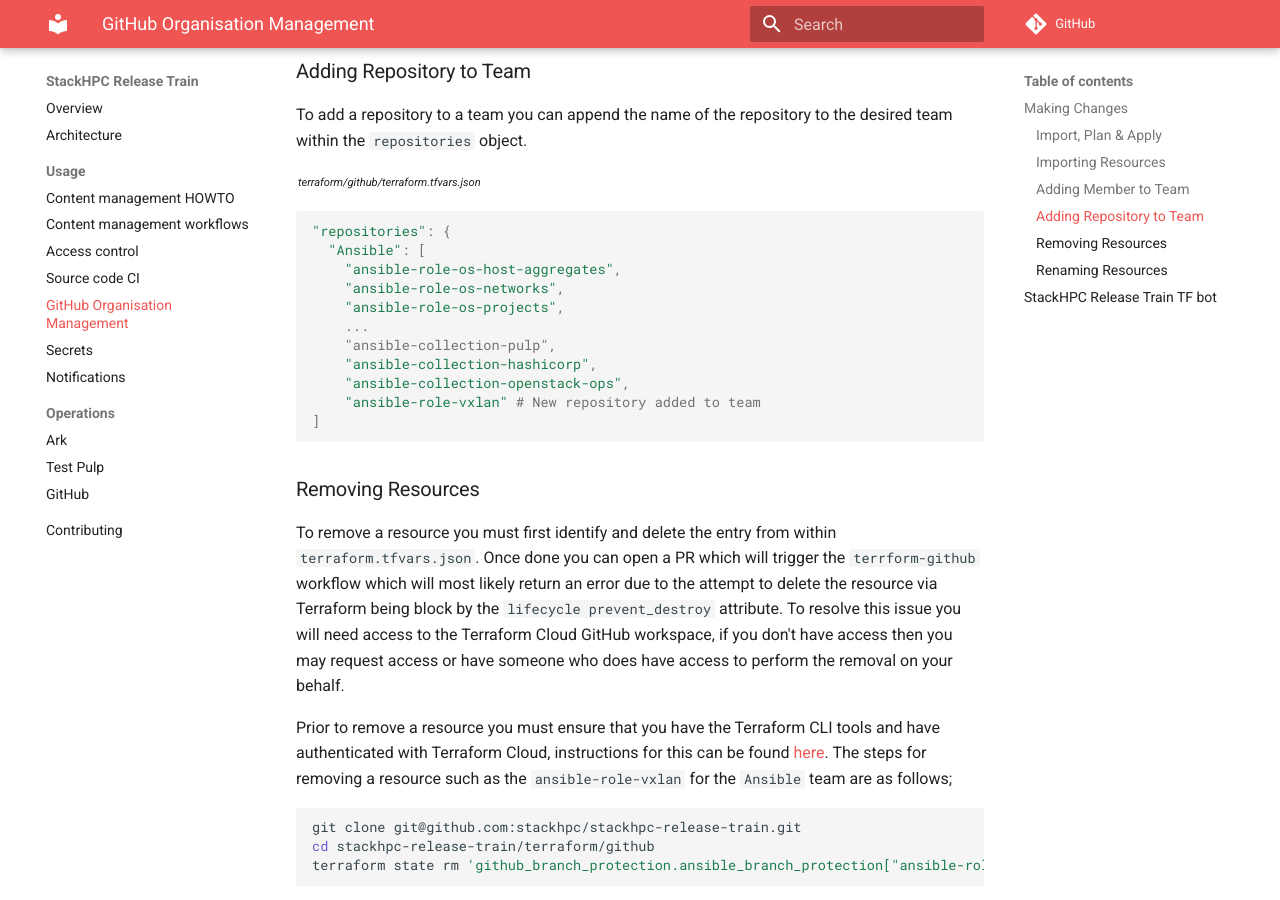
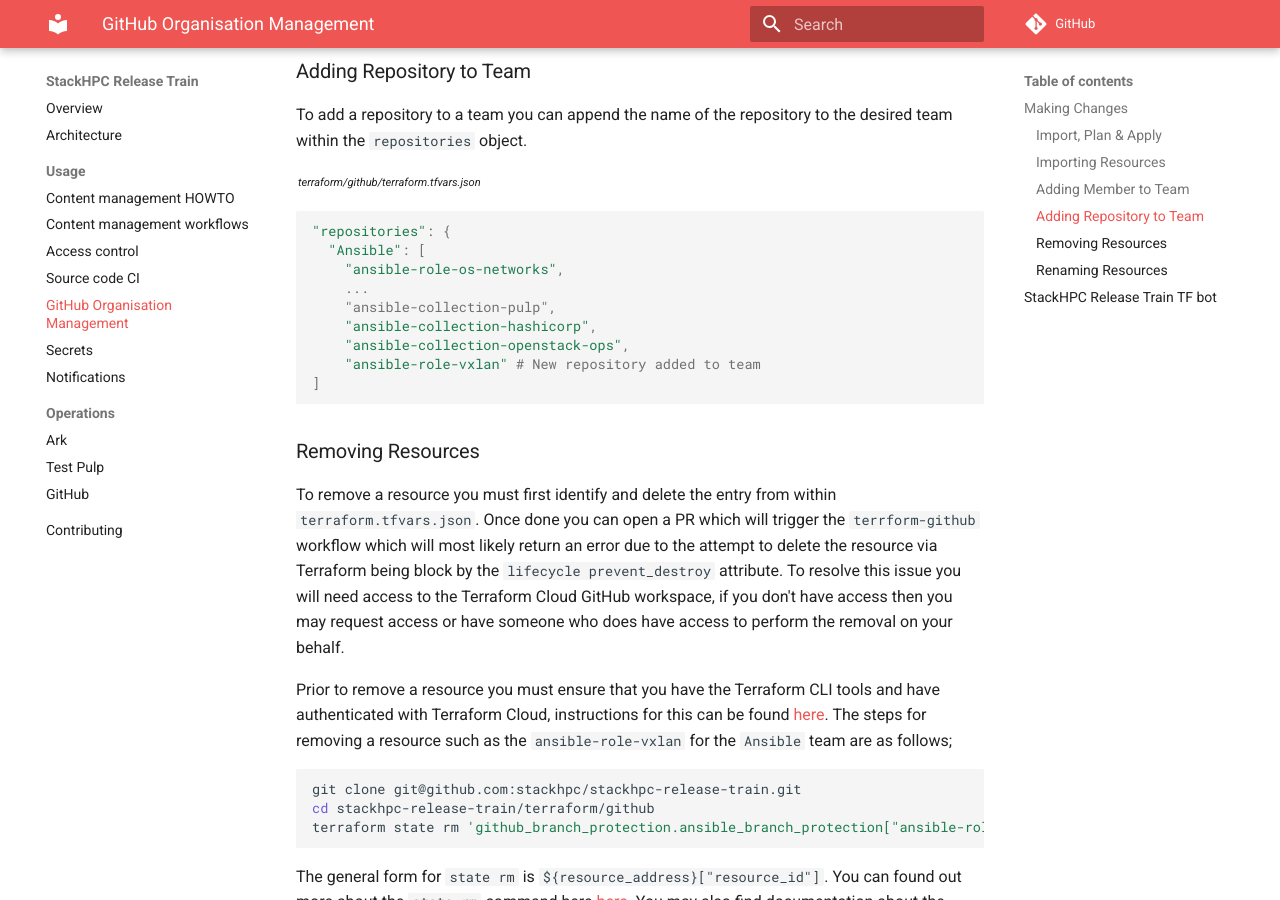
Before and after one commit to stackhpc/stackhpc-release-train, an MkDocs documentation site: the page built from docs/usage/github-organisation-management.md, in a window 1280 px wide and 900 px high, scrolled down 2489 px. Built offline with MkDocs 1.6.1 and Material for MkDocs 9.7.7, drawn with Linux system fonts in a browser that asks for light colours; comment, search, counter and statistics services are not loaded.

Commit message:
Remove archived repositories

````diff
--- a/docs/usage/github-organisation-management.md
+++ b/docs/usage/github-organisation-management.md
@@ -91,9 +91,7 @@ To add a repository to a team you can append the name of the repository to the d
 ```yml
 "repositories": {
   "Ansible": [
-    "ansible-role-os-host-aggregates",
     "ansible-role-os-networks",
-    "ansible-role-os-projects",
     ...
     "ansible-collection-pulp",
     "ansible-collection-hashicorp",
````
Also changed, not shown: 2 other files.
